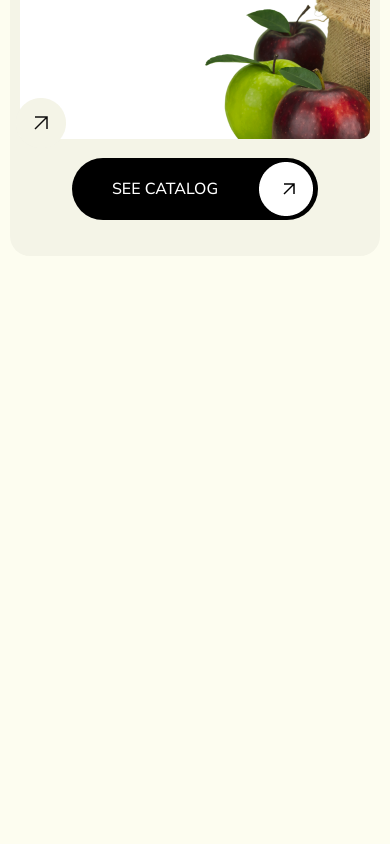
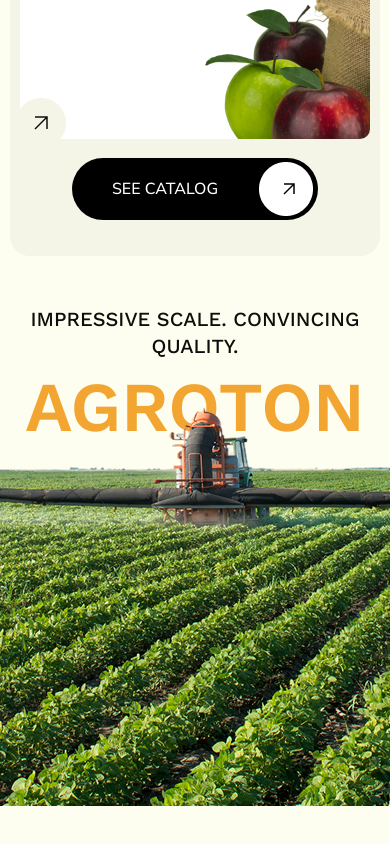
Before and after one commit to poetryofcode/Agroton, a Next.js app: page / in a window 390 px wide. Shown: the part 5404-6248 px from the top of the page. Before the commit the page ends 5660 px from the top, so only its background shows below. Built offline with nearby package versions, Linux system fonts and the light colour scheme.

Commit message:
feat: slogan mobile friendly

```diff
--- a/src/app/page.tsx
+++ b/src/app/page.tsx
@@ -13,9 +13,9 @@
       <Header />
       <main>
         <About />
-        <Products />{" "}
+        <Products />
+        <Slogan />{" "}
         {/*
-        <Slogan />
         <Partners />
         <Blog /> */}
       </main>
--- a/src/components/Slogan.module.scss
+++ b/src/components/Slogan.module.scss
@@ -28,3 +28,29 @@
     position: absolute;
   }
 }
+
+@media (max-width: 1500px) {
+  .slogan__title {
+    font-size: 150px;
+  }
+  .slogan__subtitle {
+    font-size: 28px;
+  }
+  .slogan {
+    margin-bottom: 50px;
+  }
+}
+
+@media (max-width: 800px) {
+  .slogan__title {
+    font-size: 70px;
+  }
+  .slogan__subtitle {
+    font-size: 20px;
+    margin-bottom: 20px;
+    margin-top: 50px;
+  }
+  .slogan__inner {
+    height: 500px;
+  }
+}
```
